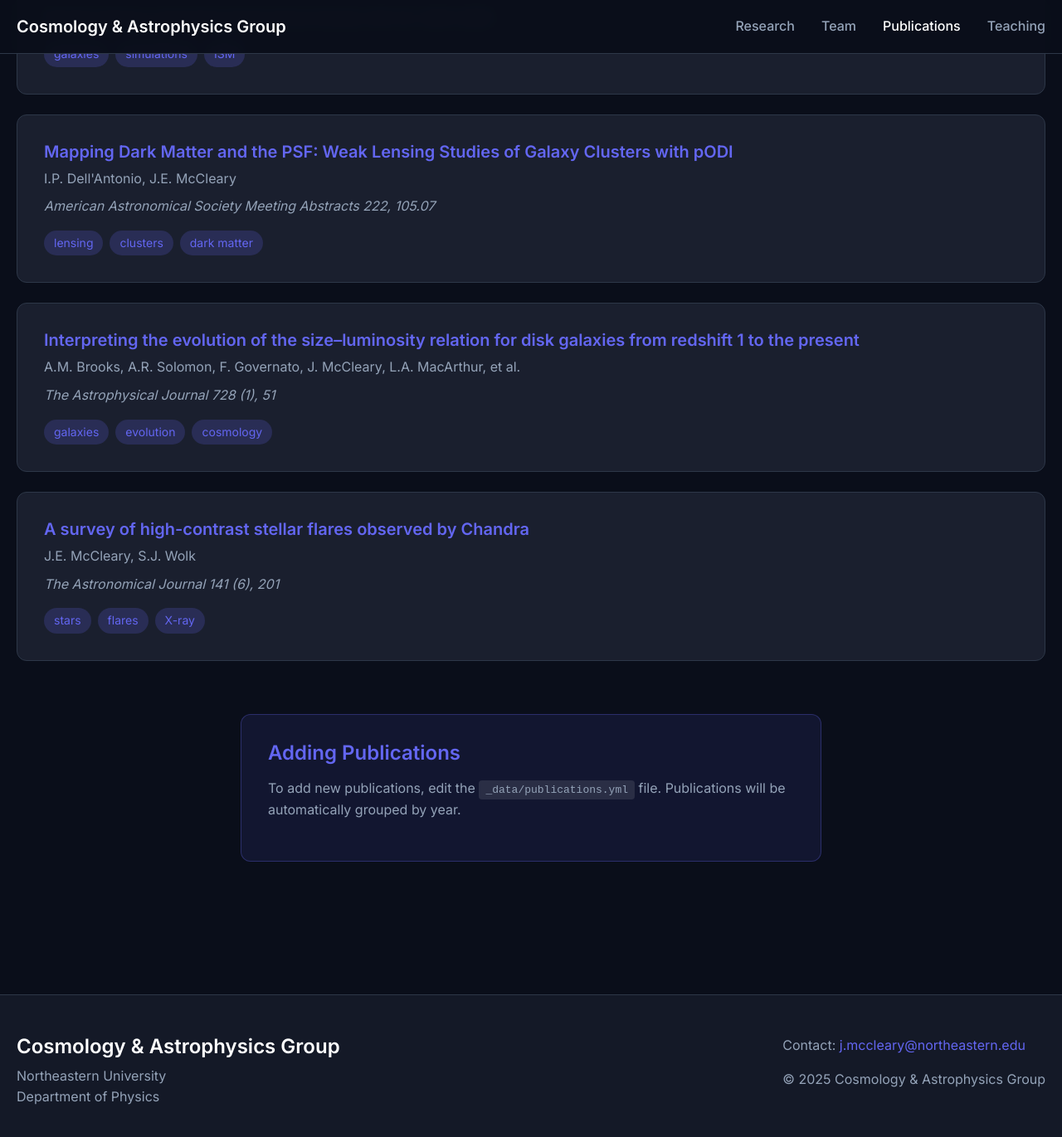
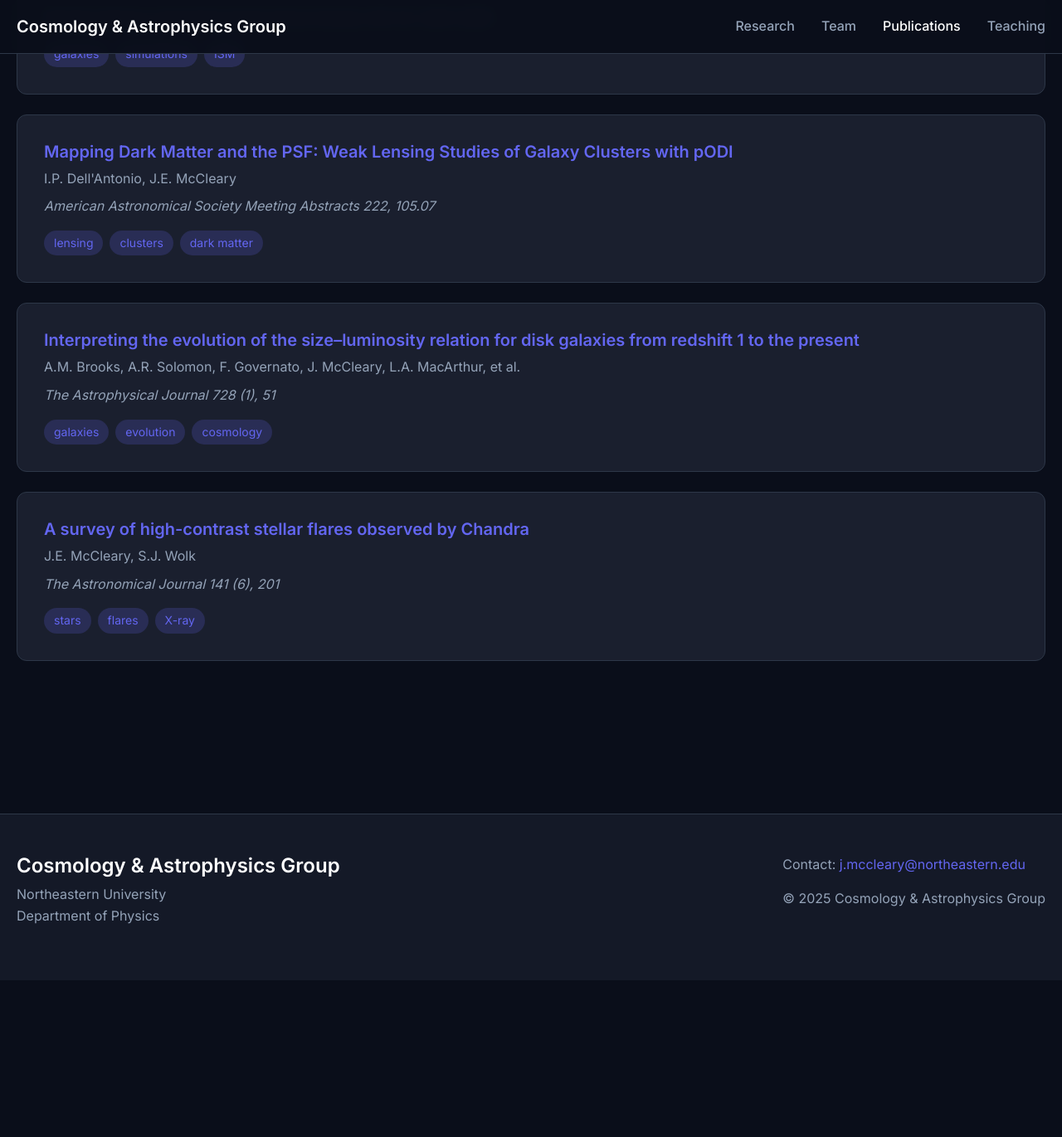
Before and after one commit to GeorgeVassilakis/mccleary_group, a Jekyll site: the page built from publications.md, in a window 1280 px wide and 1400 px high, scrolled down 6526 px. Shown: the top 1371 px of the window at 83% size. Built offline with Jekyll 4.4.1, drawn with Linux system fonts in a browser that asks for light colours; after the commit the page ends 7708 px from its top, so only the background shows below that.

Commit message:
Add background image and remove publication footnote

```diff
--- a/_sass/_layout.scss
+++ b/_sass/_layout.scss
@@ -54,7 +54,7 @@
         left: 0;
         right: 0;
         bottom: 0;
-        background-image: url('/assets/images/hero-bg.jpg');
+        background-image: url('/assets/images/pretty_tarantula.png');
         background-size: cover;
         background-position: center;
         opacity: 0.2;
--- a/publications.md
+++ b/publications.md
@@ -60,13 +60,6 @@ permalink: /publications/
                     {% endfor %}
                 {% endif %}
             {% endfor %}
-        </div>
-
-        <div class="publications-footer">
-            <h3>Adding Publications</h3>
-            <p>
-                To add new publications, edit the <code>_data/publications.yml</code> file. Publications will be automatically grouped by year.
-            </p>
         </div>
     </div>
 </section>
@@ -143,25 +136,4 @@ permalink: /publications/
     border-radius: 20px;
     font-size: 0.875rem;
 }
-
-.publications-footer {
-    max-width: 700px;
-    margin: 4rem auto 0;
-    padding: 2rem;
-    background: rgba(99, 102, 241, 0.1);
-    border-radius: 12px;
-    border: 1px solid rgba(99, 102, 241, 0.3);
-}
-
-.publications-footer h3 {
-    color: #6366f1;
-    margin-bottom: 1rem;
-}
-
-.publications-footer code {
-    background: rgba(255, 255, 255, 0.1);
-    padding: 0.25rem 0.5rem;
-    border-radius: 4px;
-    font-family: monospace;
-}
 </style>
```
Also changed, not shown: 1 other file.
